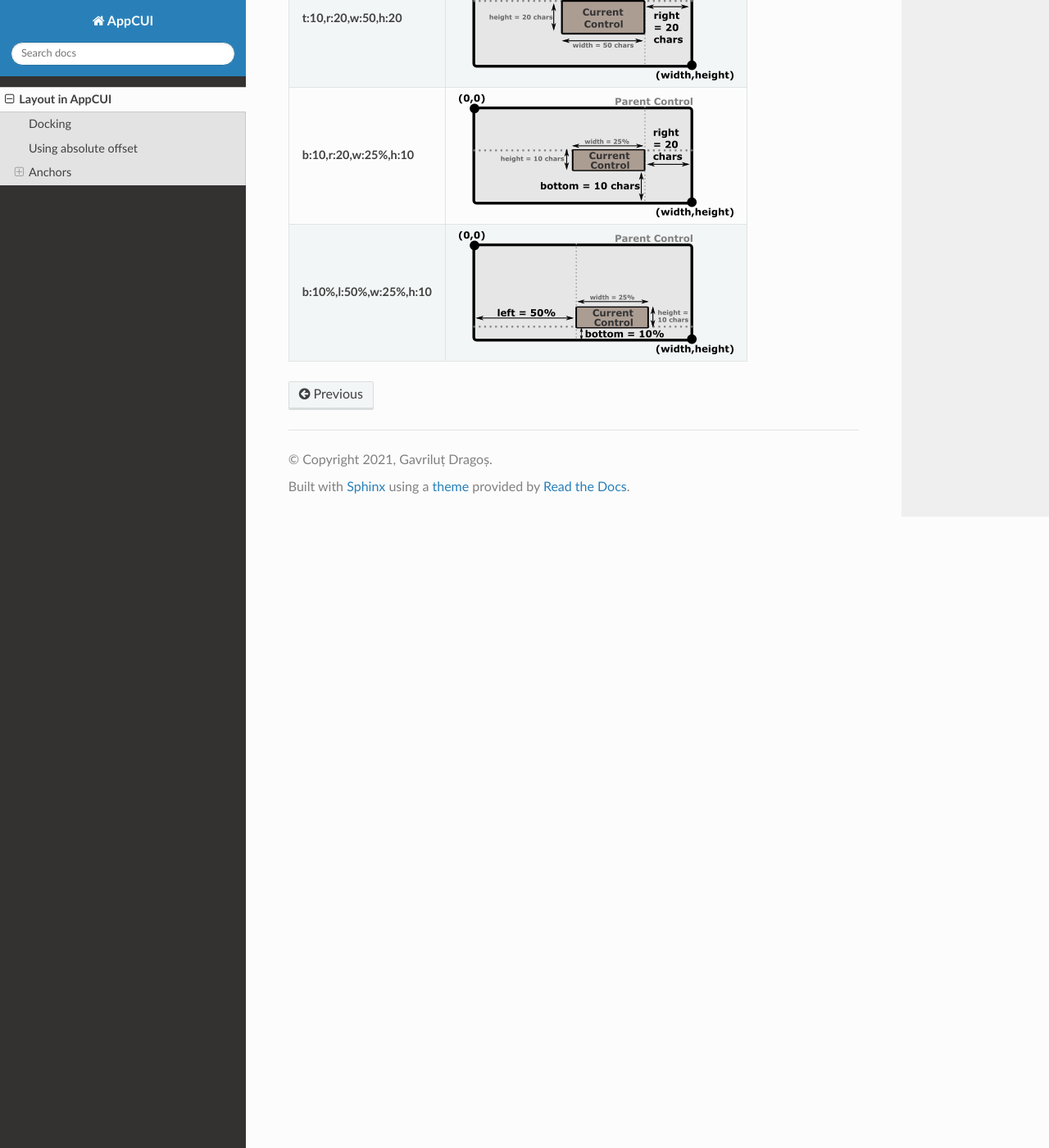
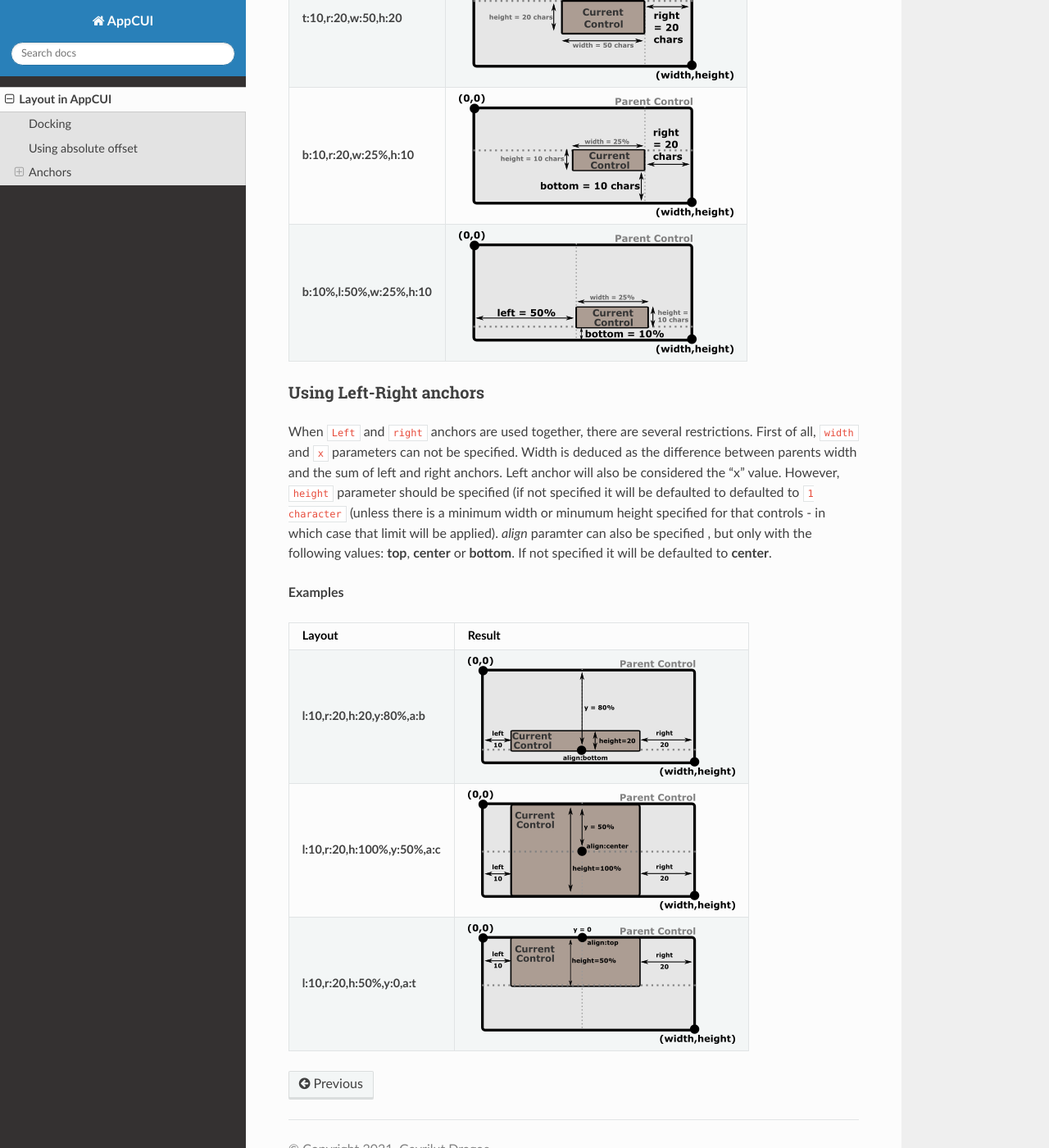
Before and after one commit to gdt050579/AppCUI, a Sphinx documentation site: the page built from docs/source/layout.rst, in a window 1280 px wide and 1400 px high, scrolled down 5458 px. Shown: the whole window at 82% size. Built offline with Sphinx 7.4.7 and the Read the Docs theme 2.0.0, drawn with Linux system fonts in a browser that asks for light colours.

Commit message:
documentation for left-right anchors

```diff
--- a/docs/source/layout.rst
+++ b/docs/source/layout.rst
@@ -185,3 +185,23 @@ where ``parentWidth`` is the width of control parent, and ``parentHeight`` the h
 +----------------------------+--------------------------------------+
 | **b:10%,l:50%,w:25%,h:10** | .. image:: pics/layout_anchor_bl.png |
 +----------------------------+--------------------------------------+
+
+
+Using Left-Right anchors
+************************
+
+When ``Left`` and ``right`` anchors are used together, there are several restrictions. First of all, ``width``  and ``x`` parameters can not be specified. Width is deduced as the difference between parents width and the sum of left and right anchors. Left anchor will also be considered the "x" value.
+However, ``height`` parameter should be specified (if not specified it will be defaulted to defaulted to ``1 character`` (unless there is a minimum width or minumum height specified for that controls - in which case that limit will be applied).
+`align` paramter can also be specified , but only with the following values: **top**, **center** or **bottom**. If not specified it will be defaulted to **center**.
+
+**Examples**
+
++--------------------------------+----------------------------------------+
+| Layout                         | Result                                 |
++================================+========================================+
+| **l:10,r:20,h:20,y:80%,a:b**   | .. image:: pics/layout_anchor_lr_1.png |
++--------------------------------+----------------------------------------+
+| **l:10,r:20,h:100%,y:50%,a:c** | .. image:: pics/layout_anchor_lr_2.png |
++--------------------------------+----------------------------------------+
+| **l:10,r:20,h:50%,y:0,a:t**    | .. image:: pics/layout_anchor_lr_3.png |
++--------------------------------+----------------------------------------+
```
Also changed, not shown: docs/source/pics/layout_anchor_lr_1.png (added), docs/source/pics/layout_anchor_lr_1.svg (added), docs/source/pics/layout_anchor_lr_2.png (added), docs/source/pics/layout_anchor_lr_2.svg (added), docs/source/pics/layout_anchor_lr_3.png (added), docs/source/pics/layout_anchor_lr_3.svg (added).
